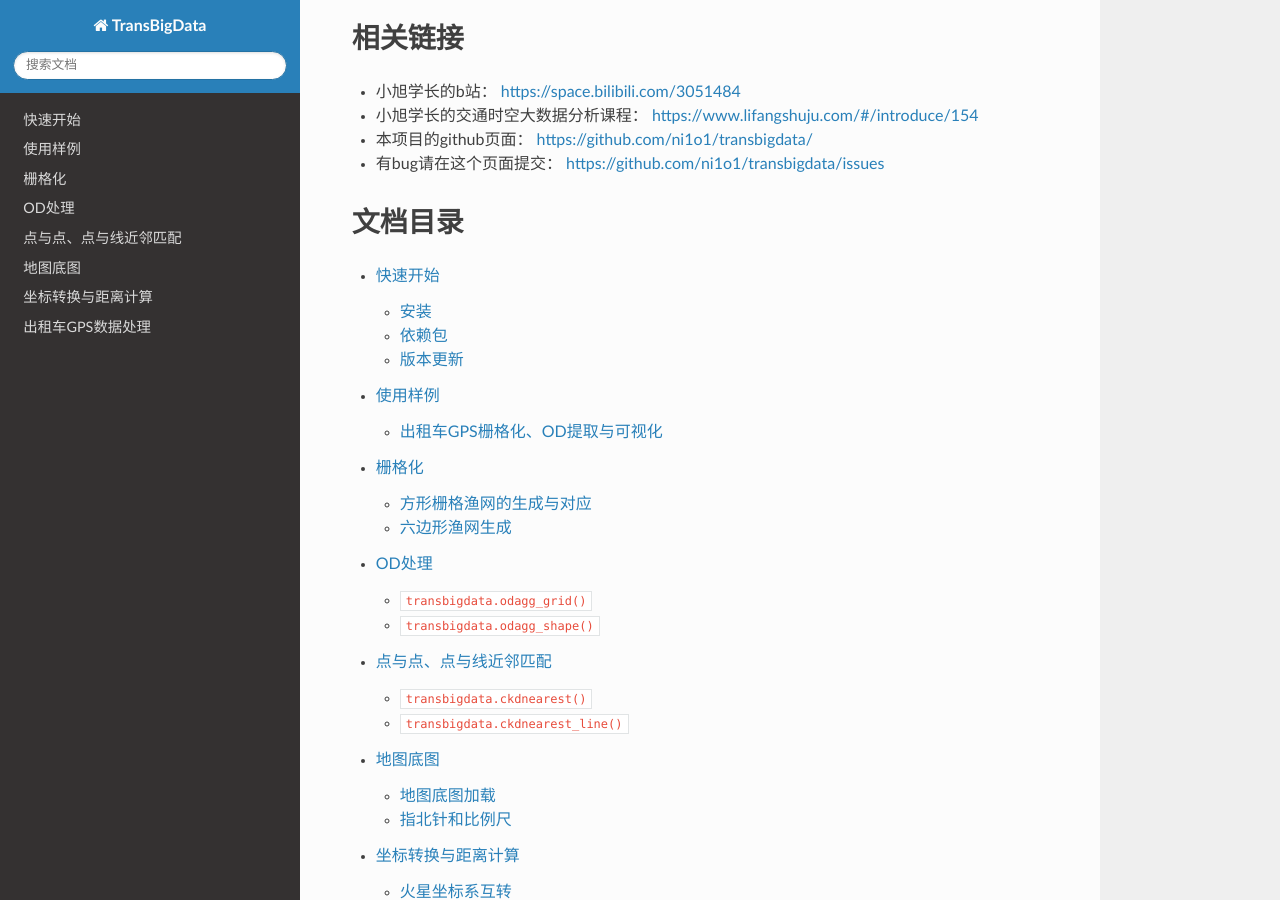
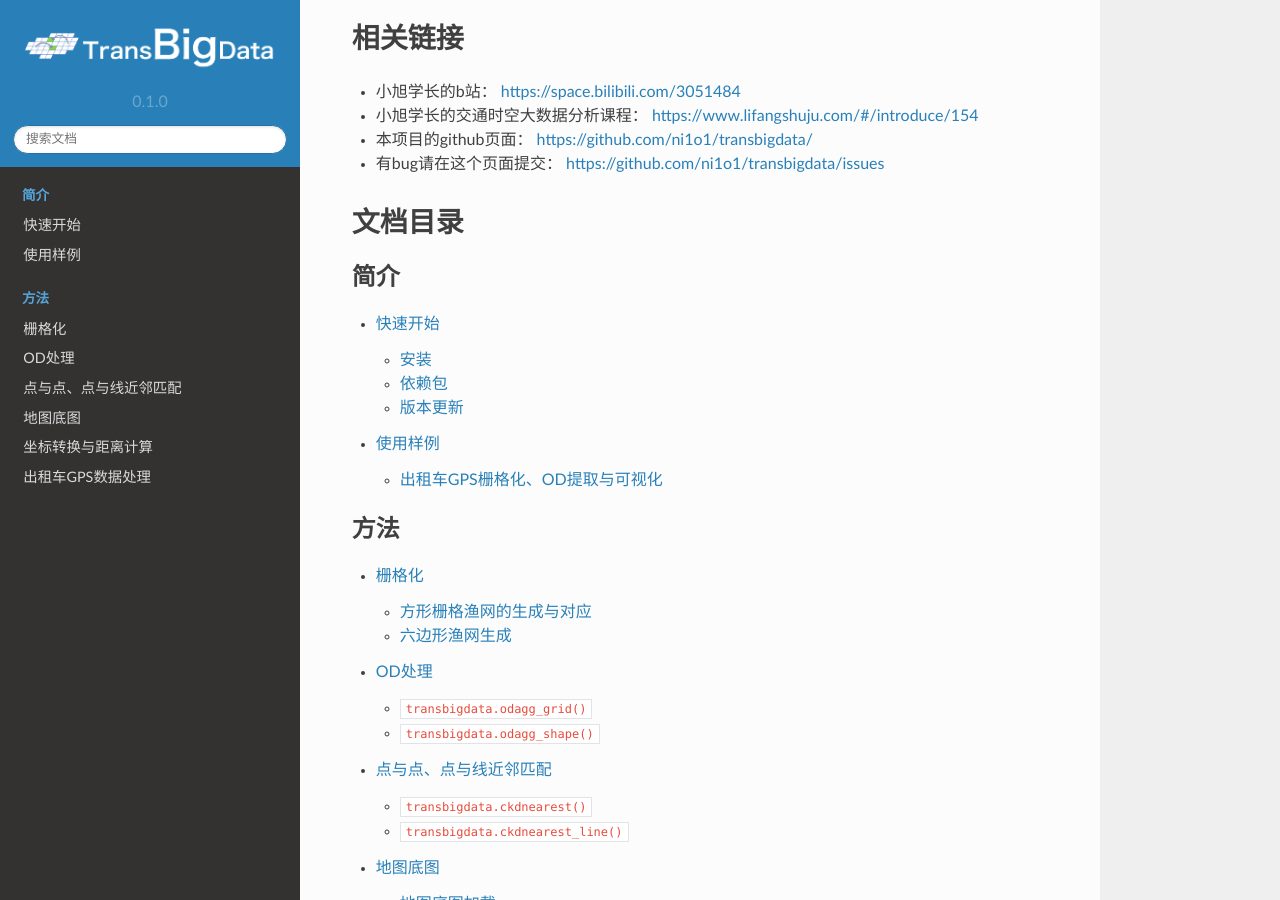
Before and after one commit to ni1o1/transbigdata, a Sphinx documentation site: the page built from docs/source/index.rst, in a window 1280 px wide and 900 px high, scrolled down 2098 px. Built offline with Sphinx 7.4.7 and the Read the Docs theme 2.0.0, drawn with Linux system fonts in a browser that asks for light colours.

Commit message:
add logo

```diff
--- a/docs/source/conf.py
+++ b/docs/source/conf.py
@@ -23,8 +23,8 @@ author = 'Qing Yu'
 
 # The full version, including alpha/beta/rc tags
 release = '0.1.0'
-
-
+version = '0.1.0'
+html_logo = "_static/logo-wordmark-light.png"
 # -- General configuration ---------------------------------------------------
 
 # Add any Sphinx extension module names here, as strings. They can be
@@ -63,6 +63,10 @@ html_sidebars = {
        'sourcelink.html',
       ]
      }
+html_theme_options = {
+    'logo_only': True,
+    'display_version': True,
+}
 # Add any paths that contain custom static files (such as style sheets) here,
 # relative to this directory. They are copied after the builtin static files,
 # so a file named "default.css" will overwrite the builtin "default.css".
--- a/docs/source/index.rst
+++ b/docs/source/index.rst
@@ -69,10 +69,16 @@ TransBigData工具针对时空大数据处理而开发，集成了交通时空
 ==================
 
 .. toctree::
+   :caption: 简介
    :maxdepth: 2
 
    getting_started.rst
    example.rst
+
+.. toctree::
+   :caption: 方法
+   :maxdepth: 2
+
    grids.rst
    odprocess.rst
    ckdnearest.rst
```
Also changed, not shown: docs/source/_static/logo-wordmark-light.png (added), docs/source/_static/logo-wordmark-light.svg (added), docs/source/_static/logo.svg (added).
